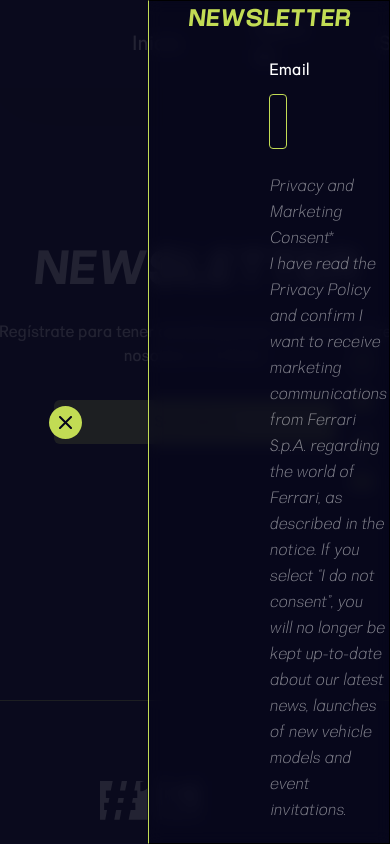
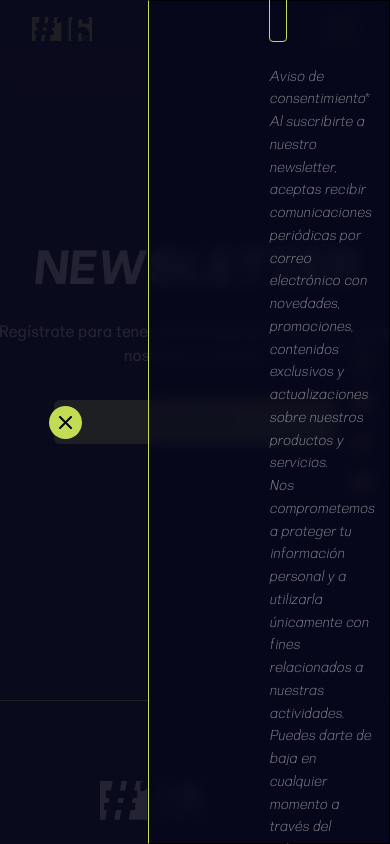
Before and after one commit to Matias-Aranda/andres-marin-website, a Next.js app: page /about in a window 390 px wide. Both pictures are taken after a click on the button "Suscribirse". Shown: the part 3484-4328 px from the top of the page. Built offline with nearby package versions, Linux system fonts and the light colour scheme; no server answers.

Commit message:
Improved Navbar Responsiveness and Added NavMenu

```diff
--- a/components/Home/SeriesOverview.tsx
+++ b/components/Home/SeriesOverview.tsx
@@ -3,7 +3,7 @@ import React from 'react'
 
 const SeriesOverview = () => {
   return (
-    <div className='flex items-center justify-center h-screen p-30'>
+    <div className='flex items-center justify-center h-screen p-30 overflow-hidden'>
         <div className=''>
             <h1 className='text-primary text-[96px] font-display mx-0 my-12 leading-none'><span className='text-neutral-50'>Porsche</span> Cup</h1>
             <p className='text-neutral-50 leading-relaxed w-4/5 my-12'>
--- /dev/null
+++ b/components/Layout/HamburgerButton.tsx
@@ -0,0 +1,36 @@
+import React, { useState } from 'react'
+
+
+type HamburgerButtonProps = {
+  shown: boolean;
+  setShown: React.Dispatch<React.SetStateAction<boolean>>;
+};
+
+const HamburgerButton = ({ shown, setShown }: HamburgerButtonProps) => {
+
+
+  return (
+    <button
+      onClick={() => setShown(!shown)}
+      className={`flex flex-col justify-between w-[33px] h-[25px] relative z-11 `}
+    >
+      <div
+        className={`h-[3px] w-full bg-primary rounded transition-transform duration-300 origin-top-left ${
+          shown ? 'rotate-45 w-[24px]' : ''
+        }`}
+      />
+      <div
+        className={`h-[3px] w-full bg-primary rounded transition-all duration-300 ${
+          shown ? 'opacity-0' : ''
+        }`}
+      />
+      <div
+        className={`h-[3px] w-full bg-primary rounded transition-transform duration-300 origin-bottom-left ${
+          shown ? '-rotate-45 w-[24px]' : ''
+        }`}
+      />
+    </button>
+  );
+}
+
+export default HamburgerButton
--- /dev/null
+++ b/components/Layout/NavMenu.tsx
@@ -0,0 +1,69 @@
+"use client"
+import React from 'react'
+import { useEffect, useRef } from 'react';
+import gsap from 'gsap';
+import TransitionLink from '../Utils/TransitionLink';
+
+type NavMenuProps = {
+  setShown: React.Dispatch<React.SetStateAction<boolean>>;
+  setLoading?: (loading: boolean) => void;
+};
+
+const NavMenu: React.FC<NavMenuProps> = ({ setShown, setLoading }) => {
+
+    const modalRef = useRef<HTMLDivElement>(null);
+    const bgRef = useRef<HTMLDivElement>(null);
+
+    useEffect(() => {
+        gsap.set(modalRef.current, { xPercent: 100 });
+        gsap.set(bgRef.current, { autoAlpha: 0 });
+
+        // Animate to original position (xPercent: 0 by default)
+        gsap.to(modalRef.current, {
+            xPercent: 0,
+            opacity: 1,
+            duration: .4,
+            ease: "power3.out"
+        });
+        gsap.to(bgRef.current, {
+            autoAlpha: 1,
+            ease: "power3.out"
+        });
+    }, []);
+
+    const closeModal = async () => {
+        await Promise.all([
+            gsap.fromTo(
+                modalRef.current,
+                { xPercent: 0, autoAlpha: 1 }, // from
+                { xPercent: 100, autoAlpha: 0, duration: .4 } // to
+            ),
+            gsap.fromTo(
+                bgRef.current,
+                { autoAlpha: 1 }, // from
+                { autoAlpha: 0, duration: .4 } // to
+            ),
+
+        ])
+
+        setShown(false)
+    }
+
+
+  return (
+    <div className='h-screen w-full flex fixed justify-end top-0 left-0 z-10'>
+        <div ref={bgRef} onClick={closeModal} className='bg-[#0C0C1D]/90 absolute w-full h-full z-10'></div>
+        <div ref={modalRef} className='bg-background/50 w-[40%] backdrop-blur flex flex-col items-start justify-center gap-6 border-l border-l-primary p-10 z-10 relative'>
+            <div onClick={() => setShown(false)} className='flex flex-col items-start justify-center gap-6'>
+                <TransitionLink setLoading={setLoading} className='w-full' href="/">Inicio</TransitionLink>
+                <TransitionLink setLoading={setLoading} className='w-full' href="/about">Sobre Mí</TransitionLink>
+                <TransitionLink setLoading={setLoading} className='w-full' href="/services">Servicios</TransitionLink>
+                <TransitionLink setLoading={setLoading} className='w-full' href="/socials">Redes Sociales</TransitionLink>
+                <TransitionLink setLoading={setLoading} className='w-full' href="/sponsors">Sponsor Me</TransitionLink>
+            </div>
+        </div>
+    </div>
+  )
+}
+
+export default NavMenu
--- a/components/Layout/Navbar.tsx
+++ b/components/Layout/Navbar.tsx
@@ -8,6 +8,8 @@ import { useEffect } from 'react';
 import { useAuth } from '@/context/auth-context';
 import { logout } from '@/lib/auth';
 import { useRouter } from 'next/navigation';
+import HamburgerButton from './HamburgerButton';
+import NavMenu from './NavMenu';
 
 
 
@@ -18,6 +20,8 @@ const Navbar = () => {
   const [showClass, setShowClass] = React.useState("");
   const [scrollPos, setScrollPos] = React.useState(0);
   const [count, setCount] = React.useState("");
+  const [mobile, setMobile] = React.useState(false);
+  const [shown, setShown] = React.useState(false);
   const router = useRouter();
 
   useEffect(() => {
@@ -40,30 +44,52 @@ const Navbar = () => {
     setCount(prevCount => prevCount + 1)
   }, [router])
 
+  useEffect(() => {
+    const handleResize = () => {
+      setMobile(window.innerWidth < 1024);
+    };
+
+    // Set initial value
+    handleResize();
+
+    // Add event listener
+    window.addEventListener('resize', handleResize);
+
+    // Cleanup on unmount
+    return () => window.removeEventListener('resize', handleResize);
+  }, []);
+
+  console.log(mobile)
+
   return (
-    <div className={`flex items-center justify-between px-15 py-4 fixed top-0 left-0 right-0 z-9 text-white transition-all duration-400 ${showClass}`}>
+    <div className={`flex items-center justify-between px-8 lg-px-10 xl:px-15 py-4 fixed top-0 left-0 right-0 z-9 text-white transition-all duration-400 ${showClass} xl:text-xl text-base`}>
         {loading && <LoadingScreen />}
-        <div className='flex items-center gap-18'>
+        <div className='flex items-center 2xl:gap-18 xl:gap-12 lg:gap-10 gap-6 '>
             <TransitionLink setLoading={setLoading} href="/">
-              <img className='h-8' src="/nav_logo.svg" alt="logo" />
+              <img className='lg:h-8 h-6' src="/nav_logo.svg" alt="logo" />
             </TransitionLink>
-            <TransitionLink setLoading={setLoading} href="/">Inicio</TransitionLink>
-            <TransitionLink setLoading={setLoading} href="/about">Sobre Mí</TransitionLink>
-            <TransitionLink setLoading={setLoading} href="/services">Servicios</TransitionLink>
-            <TransitionLink setLoading={setLoading} href="/socials">Redes Sociales</TransitionLink>
-            <TransitionLink setLoading={setLoading} href="/sponsors">Sponsor Me</TransitionLink>
+            {!mobile && <>
+              <TransitionLink setLoading={setLoading} href="/">Inicio</TransitionLink>
+              <TransitionLink setLoading={setLoading} href="/about">Sobre Mí</TransitionLink>
+              <TransitionLink setLoading={setLoading} href="/services">Servicios</TransitionLink>
+              <TransitionLink setLoading={setLoading} href="/socials">Redes Sociales</TransitionLink>
+              <TransitionLink setLoading={setLoading} href="/sponsors">Sponsor Me</TransitionLink>
+            </>}
         </div>
+        {!mobile && <>
         {user ?
-        <div className='flex items-center gap-6 cursor-pointer' onClick={logout}>
+        <div className='flex items-center gap-4 cursor-pointer' onClick={logout}>
               <p>{user.displayName}</p>
-              <img src="/user_pfp.svg"/>
+              <img src="/user_pfp.svg" className='h-[35px]'/>
         </div>
         :
         <div className='flex items-center gap-6'>
                 <TransitionLink setLoading={setLoading} href="/login">Login</TransitionLink>
                 <TransitionLink setLoading={setLoading} href="/register" className='text-base text-background px-8 py-2.5 bg-primary rounded-md'>Registrarse</TransitionLink>
-        </div>
-        }
+        </div>}
+        </>}
+        {mobile && <HamburgerButton shown={shown} setShown={setShown}/>}
+        {shown && <NavMenu setShown={setShown} setLoading={setLoading}/>}
     </div>
   )
 }
--- a/components/Utils/NewsletterModal.tsx
+++ b/components/Utils/NewsletterModal.tsx
@@ -57,12 +57,12 @@ const NewsletterModal: React.FC<NewsletterModalProps> = ({ setShown }) => {
                 Email
                 <input type="email" className='h-[55px] border border-primary p-2 rounded text-white' />
             </label>
-            <p className='text-base text-white/50 font-body-light-italic leading-relaxed'>
-                Privacy and Marketing Consent*<br/>
-                I have read the <span>Privacy Policy</span> and confirm I want to receive marketing communications
-                from Ferrari S.p.A. regarding the world of Ferrari, as described in the notice.
-                If you select “I do not consent”, you will no longer be kept up-to-date about our latest news,
-                launches of new vehicle models and event invitations.
+            <p className='text-sm text-white/50 font-body-light-italic leading-relaxed'>
+                Aviso de consentimiento*<br/>
+                Al suscribirte a nuestro newsletter, aceptas recibir comunicaciones periódicas por correo electrónico con novedades, promociones,
+                contenidos exclusivos y actualizaciones sobre nuestros productos y servicios.<br/>
+                Nos comprometemos a proteger tu información personal y a utilizarla únicamente con fines relacionados a nuestras actividades.
+                Puedes darte de baja en cualquier momento a través del enlace disponible en cada correo que enviamos.
             </p>
             <button  className='text-base text-background my-2 px-8 py-2.5 px-25 bg-primary rounded-md cursor-pointer'>Suscribirse</button>
             <div onClick={closeModal} className='bg-primary w-[33px] h-[33px] rounded-full absolute left-[-100px] cursor-pointer flex items-center justify-center'>
```
